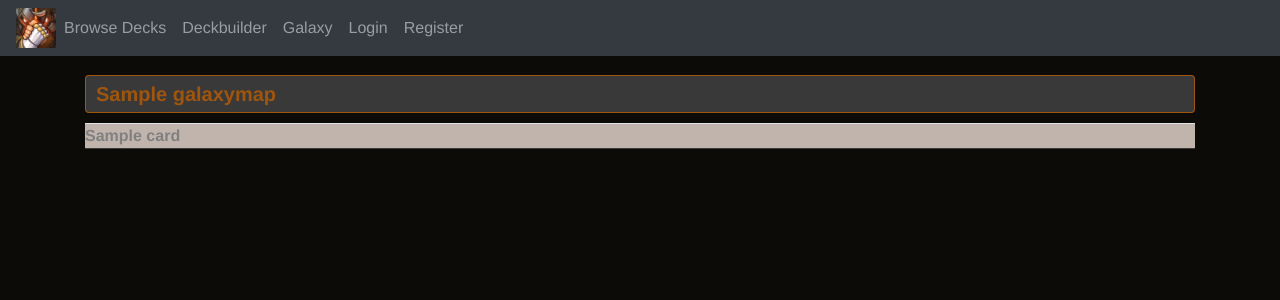
After one commit to MNoya/deckbuilder, a Django app: page /galaxy/1 in a window 1280 px wide. The commit adds this page. Shown: the top 300 px of the page. Run offline with Django 3.2, Linux system fonts and the light colour scheme; tables that the repository leaves empty hold one stand-in row (values such as "Sample post"); some libraries are stand-ins or nearby versions.

Commit message:
Galaxy Views

```diff
--- a/deckbuilder_app/static/css/base.css
+++ b/deckbuilder_app/static/css/base.css
@@ -24,6 +24,7 @@ body {
     background-color: var(--color-0);
 
     font-family: Helvetica Neue, sans-serif;
+    color: lightgray;
 
     /*The fixed navbar will overlay your other content, unless you add padding to the top of the body.*/
     padding-top: 65px;
@@ -138,6 +139,13 @@ td.race-column {
     background-image: url('../img/races/6.png');
 }
 
+#deck-container {
+    background-color: #fff;
+    background-clip: border-box;
+    border: 1px solid rgba(0, 0, 0, .125);
+    border-radius: .25rem;
+}
+
 /** Text **/
 
 .text-wrap {
@@ -241,3 +249,13 @@ td.race-column {
     margin-top: 5px;
     margin-bottom: 10px;
 }
+
+.galaxy-map-row {
+    border-bottom: 1px solid var(--color-1);
+    background-color: var(--color-beige-2);
+    color: var(--color-1);
+}
+
+.galaxy-map-row:hover {
+    filter: brightness(1.2);
+}
--- a/deckbuilder_app/templates/views/base.html
+++ b/deckbuilder_app/templates/views/base.html
@@ -13,7 +13,7 @@
     <title>
         {% block title %}Deckbuilder{% endblock title %}
     </title>
-    <link href="{% static "img/favicon.ico" %}" rel="icon"/>
+    <link href="{% static "img/logo.jpg" %}" rel="icon"/>
 
     <!-- Required meta tags -->
     <meta charset="utf-8">
@@ -51,7 +51,7 @@
 {% block header %}
     <nav class="navbar fixed-top navbar-expand-lg navbar-dark bg-dark">
         <a href="{% url 'index' %}"> {# class="navbar-brand" #}
-            <img src="{% static "img/logo.jpg" %}" width="48px" height="48px" alt="">
+            <img src="{% static "img/logo.jpg" %}" width="40px" height="40px" alt="">
         </a>
         <button class="navbar-toggler" type="button" data-toggle="collapse" data-target="#navbarSupportedContent"
                 aria-controls="navbarSupportedContent" aria-expanded="false" aria-label="Toggle navigation">
@@ -66,6 +66,10 @@
 
                 <li class="nav-item">
                     <a class="nav-link" href="{% url 'new_deck' %}">Deckbuilder</a>
+                </li>
+
+                <li class="nav-item">
+                    <a class="nav-link" href="{% url 'galaxy' %}">Galaxy</a>
                 </li>
 
                 {% if user.is_authenticated %}
--- /dev/null
+++ b/deckbuilder_app/templates/views/galaxy_detail.html
@@ -0,0 +1,52 @@
+{% extends "views/base.html" %}
+{% load staticfiles i18n %}
+
+{% block stylesheets %}
+    {{ block.super }}
+    <link rel="stylesheet" href="{% static "css/deck_detail.css" %}"/>
+{% endblock %}
+
+
+{% block content %}
+    <div class="container">
+        <div class="container" style="padding: 0; overflow: auto;">
+            <div class="main_title">
+                <h1 class="heading_h1">{{ object.name }}</h1>
+            </div>
+        </div>
+        <table class="table">
+            <tbody id="decksTableBody">
+            {% for card in object.cards.all %}
+                <tr>
+                    <td id="{{ card.name }}">
+                        {% if card.rarity == 0 %}
+                            <font color="gray"><b>{{ card.name }}</b></font>
+                        {% elif card.rarity == 1 %}
+                            <font color="black"><b>{{ card.name }}</b></font>
+                        {% elif card.rarity == 2 %}
+                            <font color="blue"><b>{{ card.name }}</b></font>
+                        {% elif card.rarity == 3 %}
+                            <font color="purple"><b>{{ card.name }}</b></font>
+                        {% elif card.rarity == 4 %}
+                            <font color="orange"><b>{{ card.name }}</b></font>
+                        {% endif %}
+                    </td>
+                </tr>
+            {% endfor %}
+            </tbody>
+
+        </table>
+        {% for deck_race in object.deck_races reversed %}
+            <div class="races-deck-detail">
+                <img class="img-fluid race-icon race-{{ deck_race.0 }}"/>
+                {{ deck_race.1 }}
+            </div>
+        {% endfor %}
+
+    </div>
+    <style>
+        #decksTableBody td {
+            padding: 0px;
+        }
+    </style>
+{% endblock %}
--- a/deckbuilder_app/urls.py
+++ b/deckbuilder_app/urls.py
@@ -5,6 +5,7 @@ from django.contrib.auth import views as auth_views
 
 from deckbuilder_app.views import decks as deck_views
 from deckbuilder_app.views import users as user_views
+from deckbuilder_app.views import galaxy as galaxy_views
 
 urlpatterns = \
     [
@@ -15,8 +16,12 @@ urlpatterns = \
 
         path('deckbuilder/', deck_views.new_deck, name='new_deck'),
 
+        path('galaxy/', galaxy_views.galaxy_map_list, name='galaxy'),
+        path('galaxy/<int:pk>', galaxy_views.GalaxyDetailView.as_view(), name='galaxy_detail'),
+
         path('cards/<int:pk>', deck_views.CardDetailView.as_view(), name='card_detail'),
 
+        ## User Management ##
         path('login/', auth_views.LoginView.as_view(template_name='views/login.html'), name='login'),
         path('logout/', auth_views.LogoutView.as_view(template_name='views/logout.html'), name='logout'),
 
--- /dev/null
+++ b/deckbuilder_app/views/galaxy.py
@@ -0,0 +1,29 @@
+import json
+
+from django.shortcuts import render
+from django.views.generic import DetailView
+
+from deckbuilder_app.models import GalaxyMap
+
+
+def galaxy_map_list(request):
+    template_name = 'views/galaxy_list.html'
+
+    map_list = []
+    for galaxy_map in GalaxyMap.objects.all():
+        map_list.append({
+            'name': galaxy_map.name,
+            'id': galaxy_map.id,
+            'cards': [card.name for card in galaxy_map.cards.all()]
+        })
+
+    return render(request, template_name=template_name, context=({'maps': json.dumps(map_list)}))
+
+
+class GalaxyDetailView(DetailView):
+    model = GalaxyMap
+    template_name = 'views/galaxy_detail.html'
+
+    def get_context_data(self, **kwargs):
+        context = super(GalaxyDetailView, self).get_context_data(**kwargs)
+        return context
```
Also changed, not shown: deckbuilder_app/templates/views/galaxy_list.html (added, +61 -0 lines), deckbuilder_app/templates/views/new_deck.html (+0 -13 lines).
